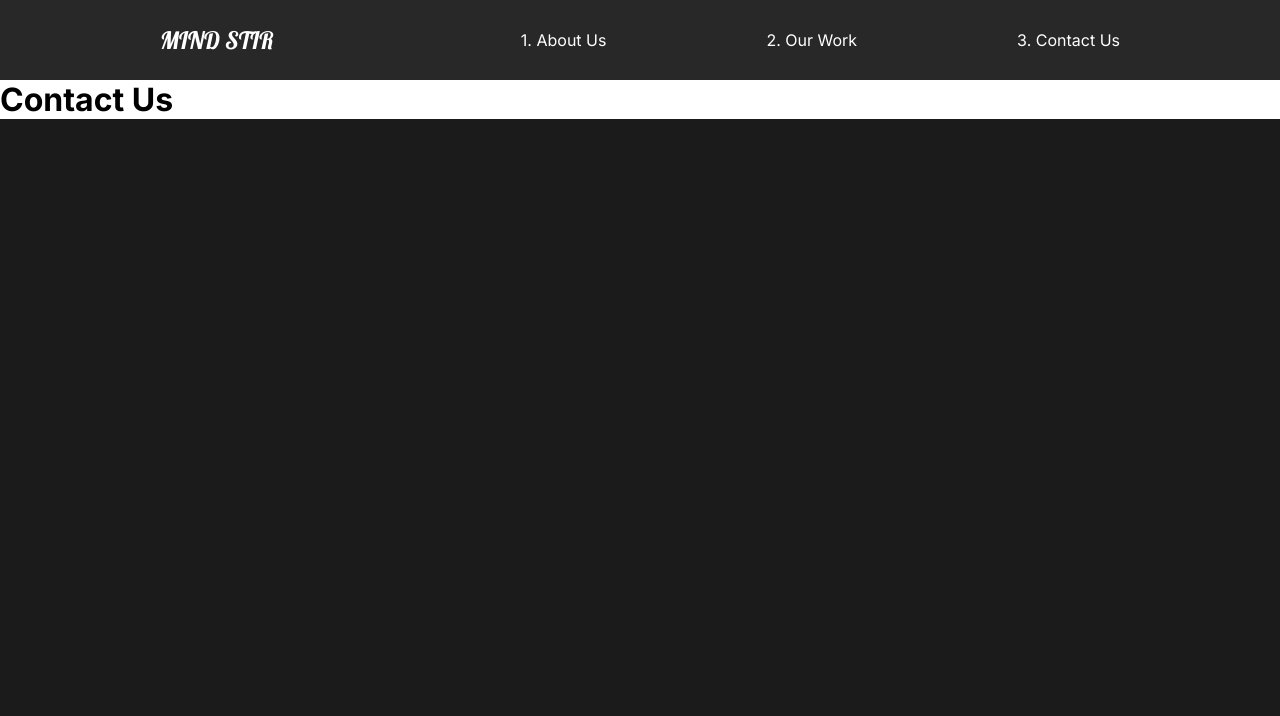
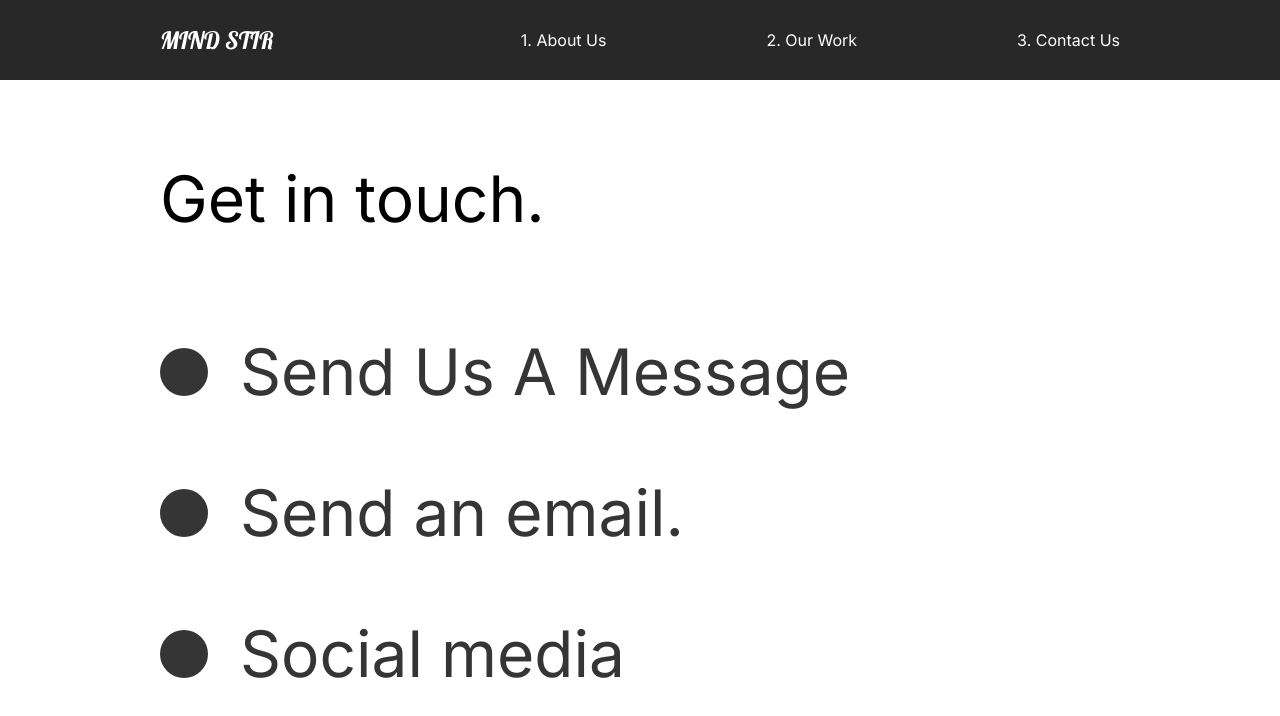
Before and after one commit to eita-tachino/mdsr-react-portfolio, a React (Create React App) app: page /contact in a window 1280 px wide. Shown: the top 716 px of the page. Built offline with nearby package versions, Linux system fonts and the light colour scheme.

Commit message:
18. Contact Animation Section

```diff
--- a/src/pages/ContactUs.js
+++ b/src/pages/ContactUs.js
@@ -1,14 +1,65 @@
 import React from 'react'
 // Animations
 import {motion} from 'framer-motion'
-import {pageAnimation} from '../animation'
+import {pageAnimation, titleAnim} from '../animation'
+import styled from 'styled-components'
 
 const ContactUs = () => {
     return (
-        <motion.div exit="exit" variants={pageAnimation} initial="hidden" animate="show" style={{background: '#fff'}}>
-            <h1>Contact Us</h1>
-        </motion.div>
+        <ContactStyle exit="exit" variants={pageAnimation} initial="hidden" animate="show" style={{background: '#fff'}}>
+            <Title>
+                <Hide>
+                    <motion.h2 variants={titleAnim}>Get in touch.</motion.h2>
+                </Hide>
+            </Title>
+            <div>
+                <Hide>
+                    <Social variants={titleAnim}>
+                        <Circle/>
+                            <h2>Send Us A Message</h2>
+                    </Social>
+                </Hide>
+                <Hide>
+                    <Social variants={titleAnim}>
+                        <Circle/>
+                            <h2>Send an email.</h2>
+                    </Social>
+                </Hide>
+                <Hide>
+                    <Social variants={titleAnim}>
+                        <Circle/>
+                            <h2>Social media</h2>
+                    </Social>
+                </Hide>
+            </div>
+        </ContactStyle>
     )
 }
 
+const ContactStyle = styled(motion.div)`
+    padding: 5rem 10rem;
+    color: #353535;
+    min-height: 90vh;
+`
+const Title = styled.div`
+    margin-bottom: 4rem;
+    color: black;
+`
+const Hide = styled.div`
+    overflow: hidden;
+`
+const Circle = styled.div`
+    border-radius: 50%;
+    width: 3rem;
+    height: 3rem;
+    background: #353535;
+`
+const Social = styled(motion.div)`
+    display: flex;
+    align-items: center;
+    h2{
+        margin: 2rem;
+    }
+`
+
 export default ContactUs
```
